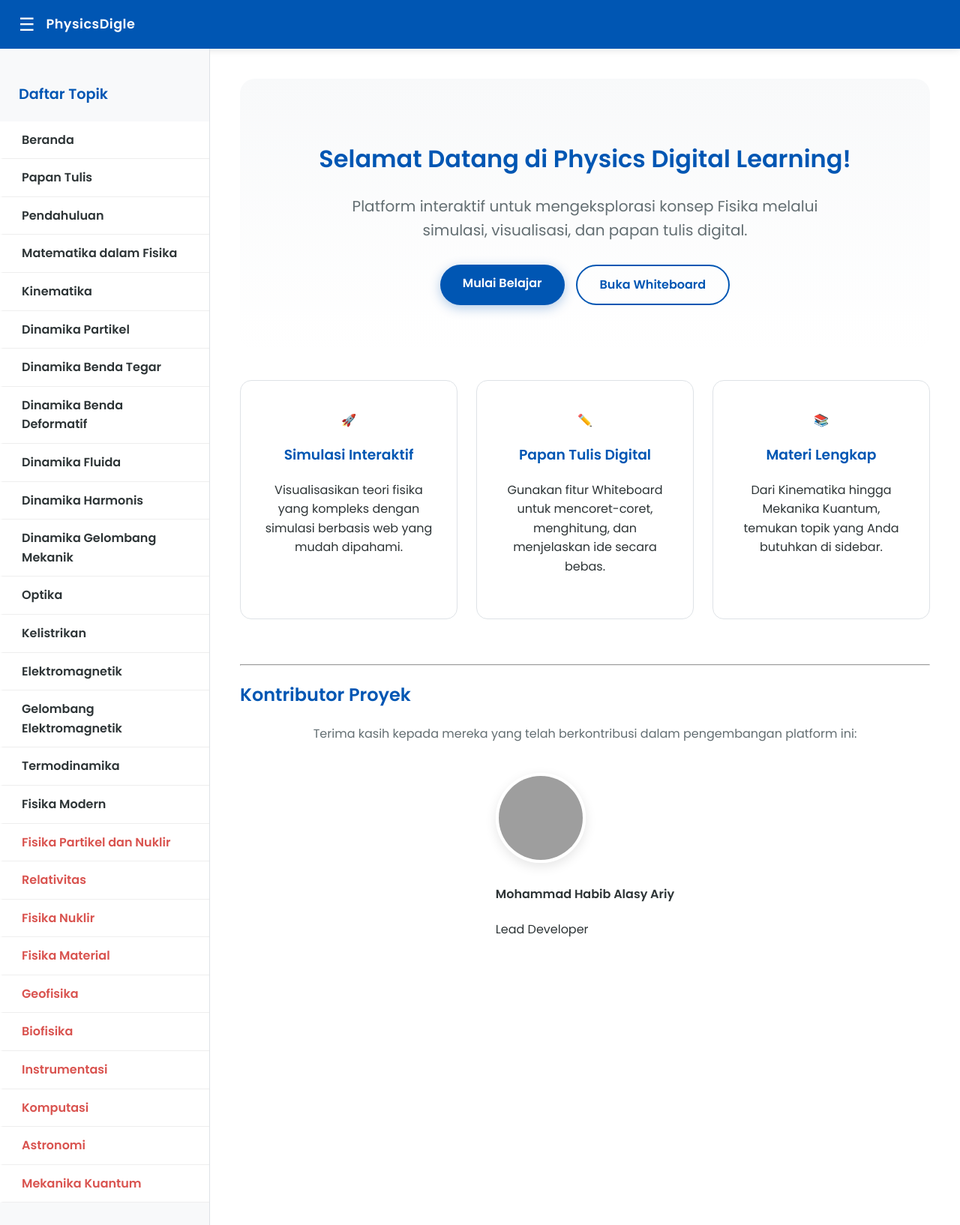
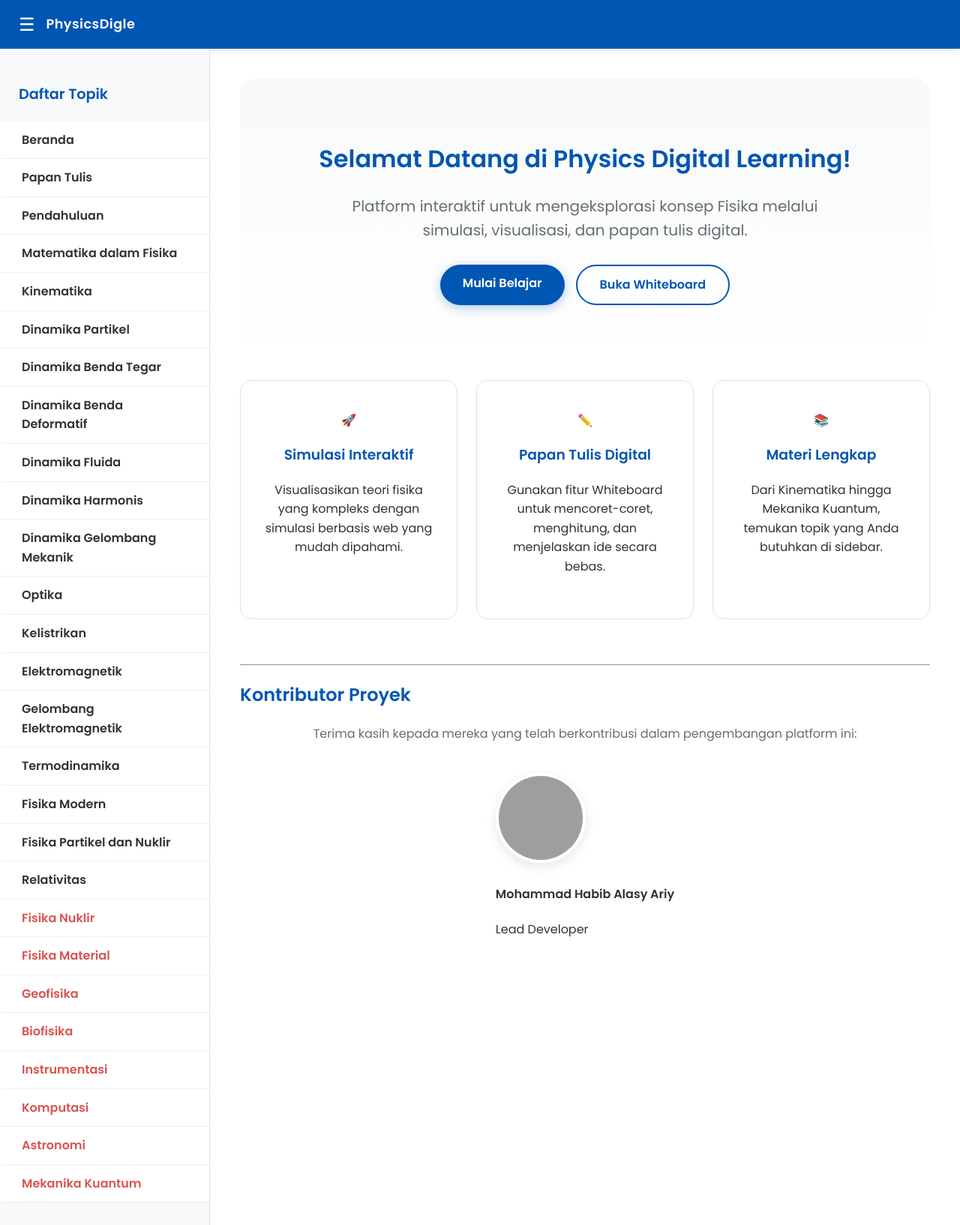
Before and after one commit to alasyariyphysics/physicsdigle, a Jekyll site: the page built from index.md, in a window 1280 px wide. Shown: the whole page at 75% size. Built offline with Jekyll 4.4.1, drawn with Linux system fonts in a browser that asks for light colours; nearby versions of some CDN libraries; grey boxes are pictures that could not be loaded.

Commit message:
Update sidebar.html

```diff
--- a/_includes/sidebar.html
+++ b/_includes/sidebar.html
@@ -275,7 +275,7 @@
       </li>
 
       <li>
-        <a href="#" class="collapsible text-red">Fisika Partikel dan Nuklir</a>
+        <a href="#" class="collapsible">Fisika Partikel dan Nuklir</a>
         <ul class="sub-menu">
           <li><a href="{{ site.baseurl }}/topics/atom.html">Atom</a></li>
           <li><a href="{{ site.baseurl }}/topics/atom-dalton.html">Model Atom Dalton</a></li>
@@ -297,7 +297,7 @@
       </li>
 
       <li>
-        <a href="#" class="collapsible text-red">Relativitas</a>
+        <a href="#" class="collapsible">Relativitas</a>
         <ul class="sub-menu">
           <li><a href="{{ site.baseurl }}/topics/relativitas-khusus.html">Relativitas Khusus</a></li>
           li><a href="{{ site.baseurl }}/topics/relativitas-umum.html">Relativitas Umum</a></li>
```
